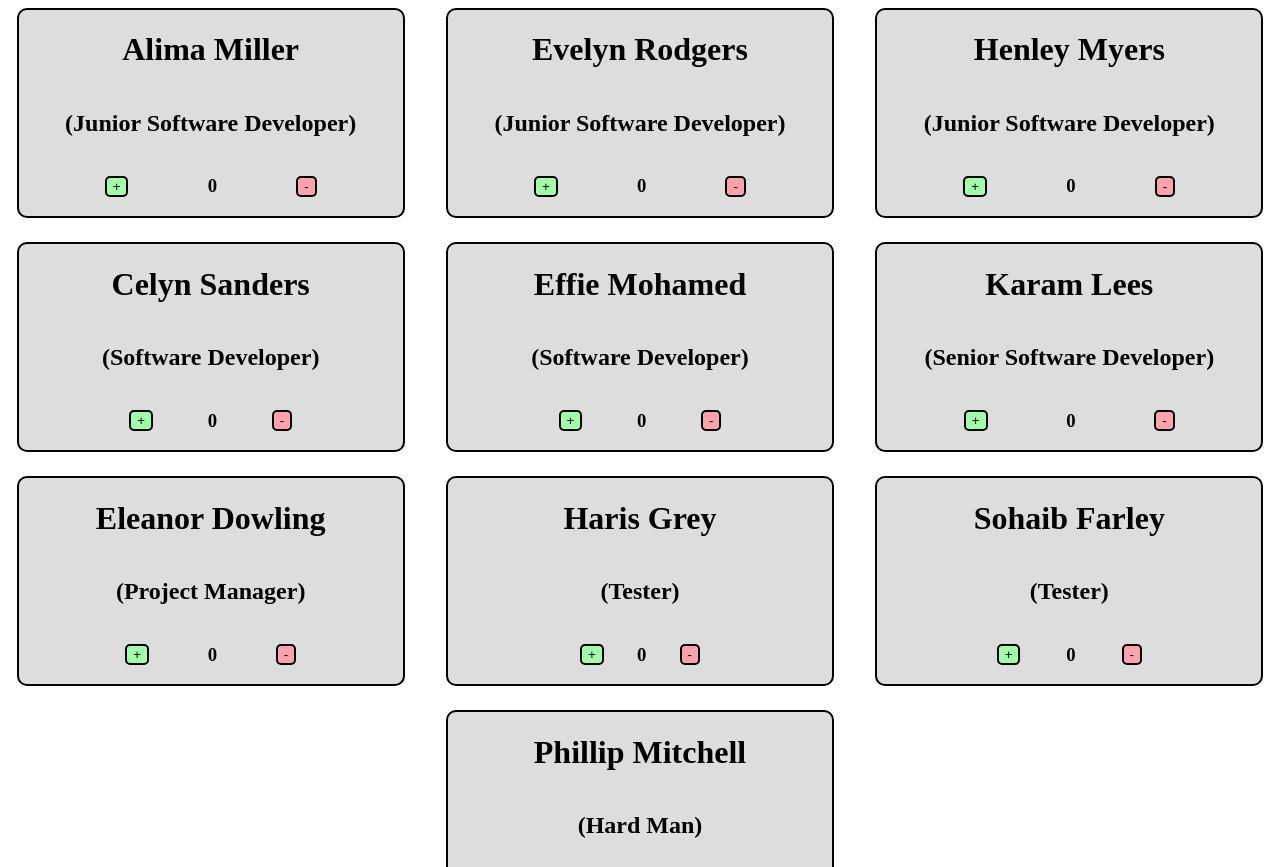
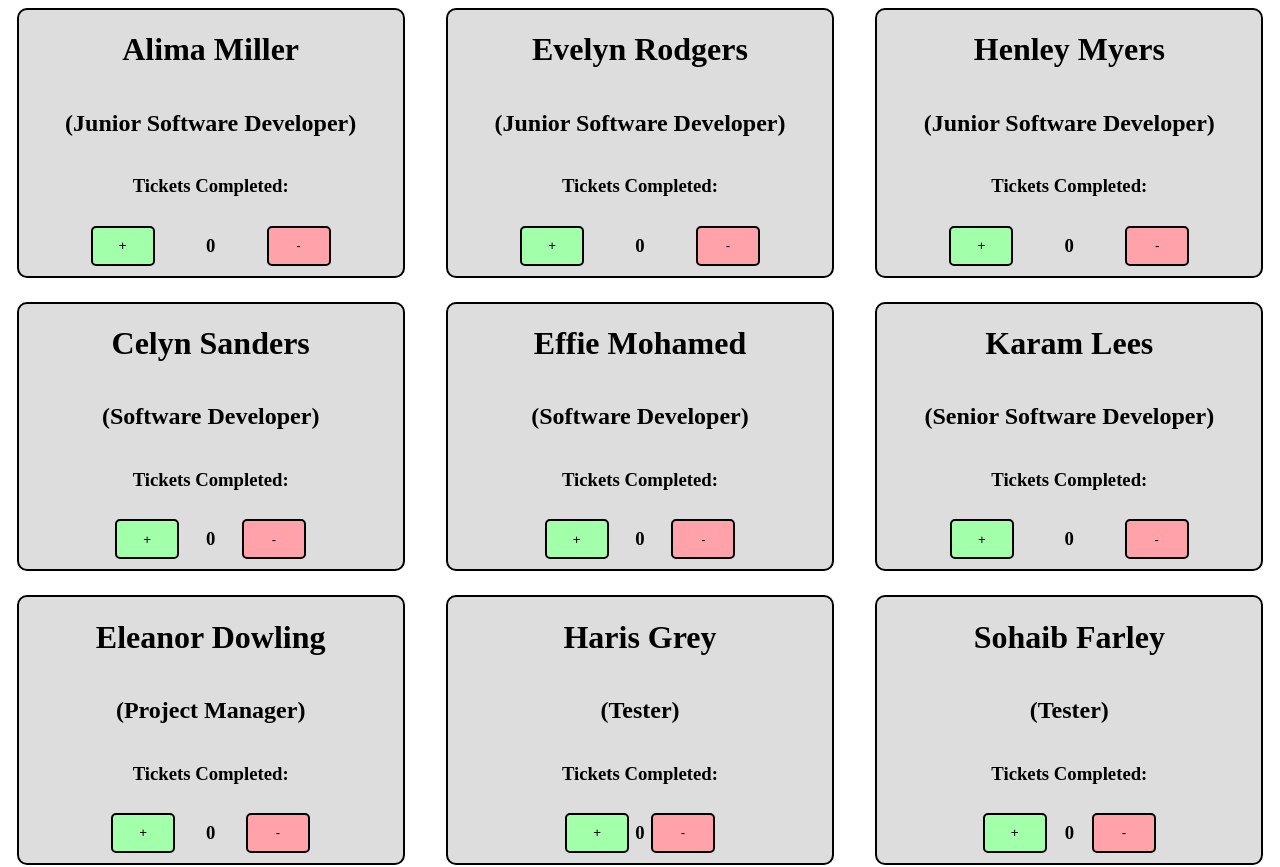
Before and after one commit to Isaac-D-Dawson/react-ticket-tracker, a React (Create React App) app in the folder ticket-tracker/: page / in a window 1280 px wide. Shown: the top 867 px of the page. Built offline with nearby package versions, Linux system fonts and the light colour scheme.

Commit message:
Adjusted crd&button styles.

```diff
--- a/ticket-tracker/src/components/button/Button.scss
+++ b/ticket-tracker/src/components/button/Button.scss
@@ -3,6 +3,8 @@
 button {
     border:2.5px solid black;
     border-radius: 5px;
+    min-width: 5vw;
+    min-height: 5vh;
 }
 
 .button--add {
--- a/ticket-tracker/src/components/card/Card.jsx
+++ b/ticket-tracker/src/components/card/Card.jsx
@@ -25,6 +25,11 @@ const Card = (props) => {
             <h2 className="card__title">
                 ({cardJob})
             </h2>
+            <h3
+                className="card__subtitle"
+            >
+                Tickets Completed:
+            </h3>
             <div
                 className="button-wrapper__add"
                 onClick={handleAdd}
--- a/ticket-tracker/src/components/card/Card.scss
+++ b/ticket-tracker/src/components/card/Card.scss
@@ -16,10 +16,14 @@
     align-items: center;
     justify-items: center;
 
-    grid-template-areas:    "name   name    name"
-                            "title  title   title"
-                            "add    value   sub";
+    grid-template-areas:    "name       name        name    "
+                            "title      title       title   "
+                            "subtitle   subtitle    subtitle"
+                            "add        value       sub     ";
 
+    .card__subtitle {
+        grid-area: subtitle;
+    }
     .card__name {
         grid-area: name;
     }
```
